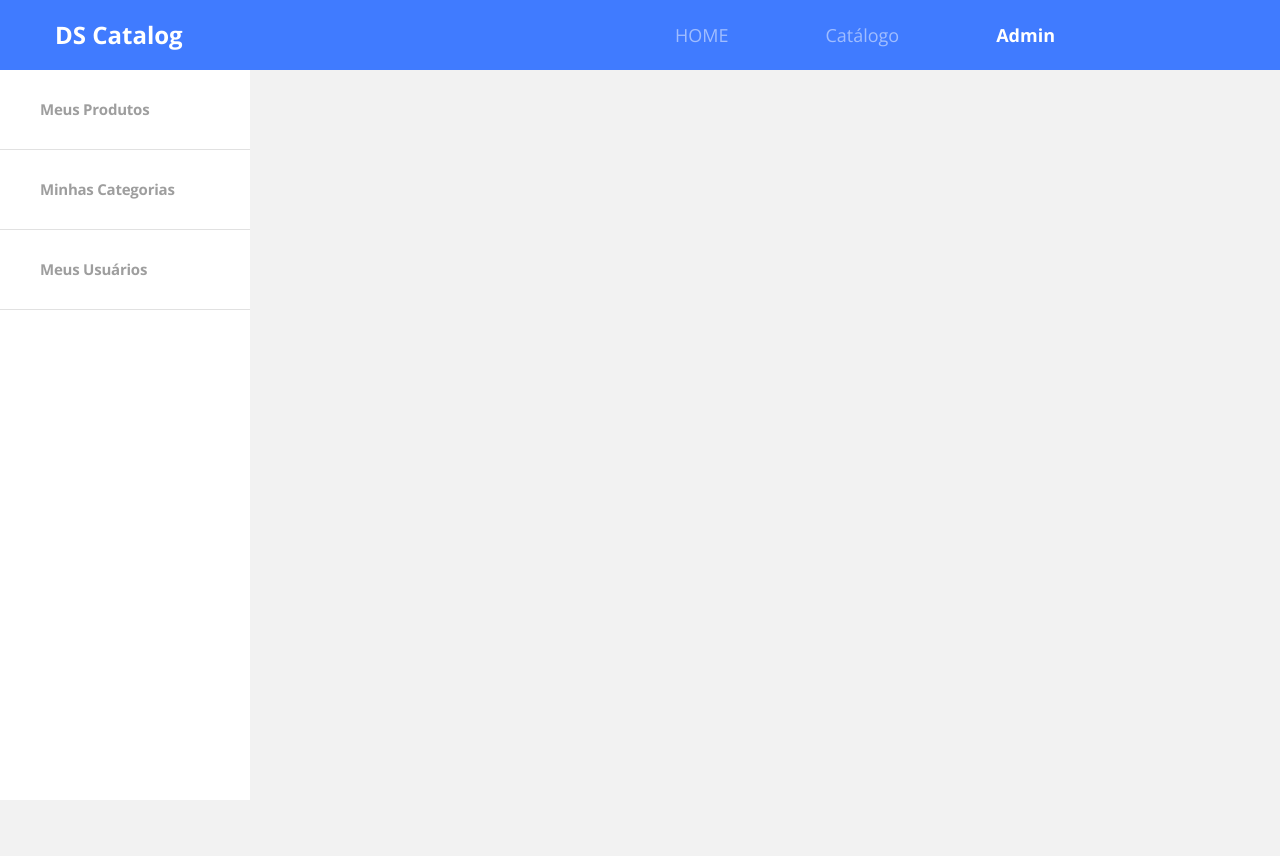
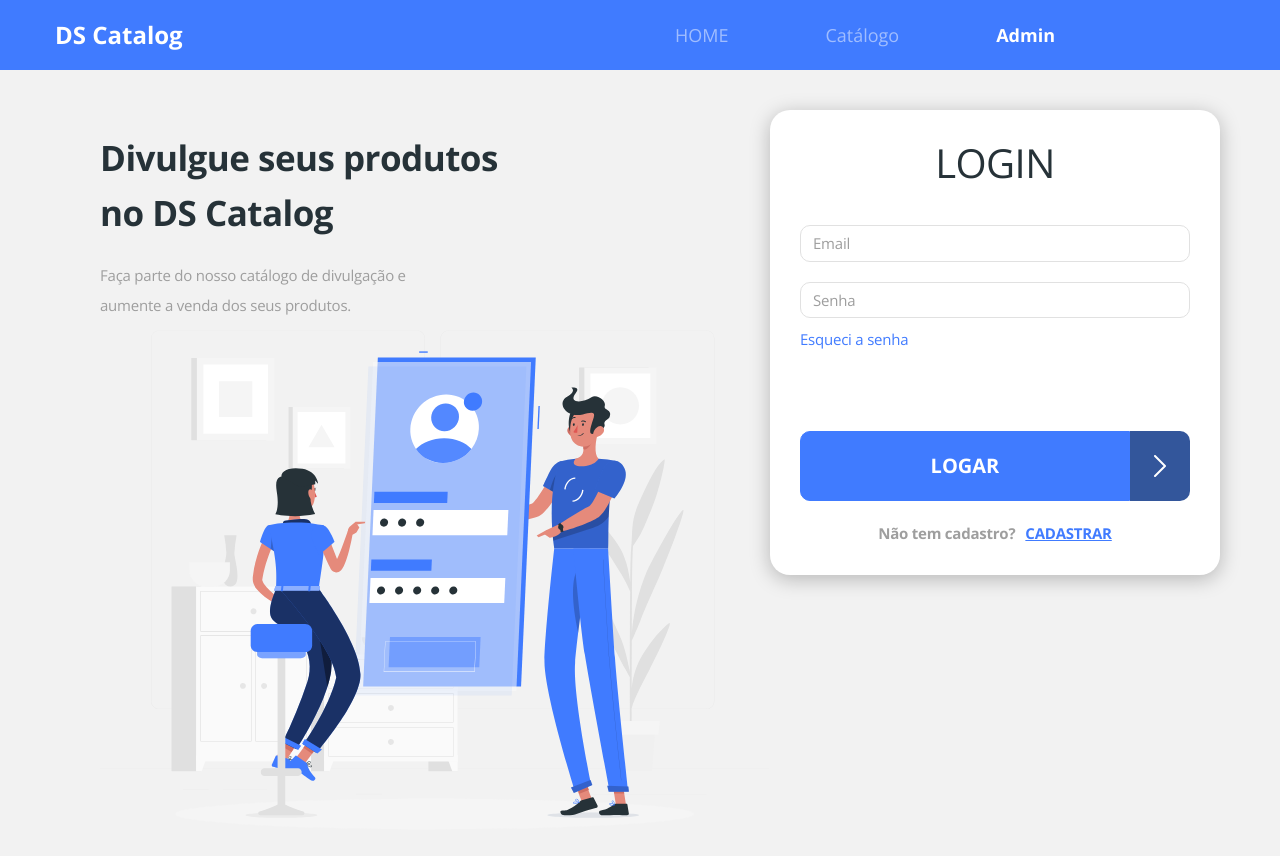
Before and after one commit to romeucr/dscatalog-bootcamp-devsuperior, a React (Create React App) app in the folder front-web/: page /admin/auth/login in a window 1280 px wide. Shown: the top 856 px of the page. Before the commit the page ends 800 px from the top, so only its background shows below. Built offline with nearby package versions, Linux system fonts and the light colour scheme.

Commit message:
Create auth module

```diff
--- a/front-web/package.json
+++ b/front-web/package.json
@@ -18,6 +18,7 @@
     "react": "^16.13.1",
     "react-content-loader": "^5.1.2",
     "react-dom": "^16.13.1",
+    "react-hook-form": "^6.10.1",
     "react-router-dom": "^5.2.0",
     "react-scripts": "3.4.3",
     "typescript": "^3.7.5"
--- a/front-web/src/Routes.tsx
+++ b/front-web/src/Routes.tsx
@@ -5,6 +5,7 @@
 import Catalog from './pages/Catalog';
 import ProductDetails from './pages/Catalog/components/ProductDetails';
 import Home from './pages/Home';
+import Auth from './pages/Auth';
 
 const Routes = () => (
    <BrowserRouter>
@@ -22,6 +23,11 @@
             <ProductDetails />
          </Route>
 
+         <Redirect from="/admin/auth" to="/admin/auth/login" exact/>
+         <Route path="/admin/auth">
+            <Auth />
+         </Route>
+
          <Redirect from="/admin" to="/admin/products" exact/>
          <Route path="/admin">
             <Admin />
--- a/front-web/src/app.scss
+++ b/front-web/src/app.scss
@@ -34,3 +34,23 @@
   background: #FFFFFF;
   box-shadow: 0px 4px 20px rgba(0, 0, 0, 0.25);
 }
+
+.margin-bottom-20px {
+  margin-bottom: 20px;
+}
+
+.input-base {
+  border: 1px solid #E1E1E1;
+  box-sizing: border-box;
+  border-radius: 10px;
+  font-size: 15px;
+  line-height: 15px;
+  letter-spacing: -0.015em;
+  color: #263238;
+
+  &::placeholder {
+    color: #9E9E9E;
+  }
+
+
+}
--- /dev/null
+++ b/front-web/src/pages/Auth/components/Card/index.tsx
@@ -0,0 +1,19 @@
+import React from 'react'
+import './styles.scss'
+
+type Props = {
+   title: String
+   children: React.ReactNode //pode ser uma div, componente, qualquer coisa
+}
+
+const AuthCard = ({ title, children }: Props) => {
+   return (
+      <div className="card-base auth-card">
+         <h1 className="auth-card-title">
+            {title}
+         </h1>
+         {children} {/* componente dinamico, será o formulario */}
+      </div>
+   )
+}
+export default AuthCard;
--- /dev/null
+++ b/front-web/src/pages/Auth/components/Card/styles.scss
@@ -0,0 +1,15 @@
+.auth-card {
+   padding: 30px 30px 30px 30px;
+   border-radius: 20px;
+   width: 450px;
+}
+
+.auth-card-title {
+   text-transform: uppercase;
+   font-size: 40px;
+   line-height: 45px;
+   text-align: center;
+   letter-spacing: -0.015em;
+   color: #263238;
+   font-weight: normal;
+}
--- /dev/null
+++ b/front-web/src/pages/Auth/components/Login/index.tsx
@@ -0,0 +1,55 @@
+import ButtonIcon from 'core/components/ButtonIcon';
+import React from 'react'
+import { Link } from 'react-router-dom';
+import AuthCard from '../Card';
+import { useForm } from 'react-hook-form';
+import './styles.scss'
+
+type FormData = {
+   email: string;
+   password: string;
+}
+
+const Login = () => {
+   const { register, handleSubmit } = useForm<FormData>(); // initialize the hook form
+   const onSubmit = (data:FormData) => {
+      console.log(data);
+   }
+
+   return (
+      <AuthCard title="login">
+         {/* //conteudo daqui será o children do componente */}
+         <form className="login-form" onSubmit={handleSubmit(onSubmit)}>
+            <input
+               type="email"
+               className="form-control input-base margin-bottom-20px"
+               placeholder="Email"
+               name="email"
+               ref={register}
+            />
+            <input
+               type="password"
+               className="form-control input-base"
+               placeholder="Senha"
+               name="password"
+               ref={register}
+            />
+            <Link to="/admin/auth/recover" className="login-link-recover">
+               Esqueci a senha
+            </Link>
+            <div className="login-submit">
+               <ButtonIcon text="LOGAR"/>
+            </div>
+            <div className="text-center">
+               <span className="not-registered">
+                  Não tem cadastro?
+               </span>
+               <Link to="/admin/auth/register" className="login-link-register">
+                  CADASTRAR
+               </Link>
+            </div>
+         </form>
+      </AuthCard>
+   )
+}
+export default Login;
--- /dev/null
+++ b/front-web/src/pages/Auth/components/Login/styles.scss
@@ -0,0 +1,36 @@
+.login-form {
+   margin-top: 40px;
+}
+
+.login-link-recover {
+   font-size: 15px;
+   letter-spacing: -0.015em;
+   color: #407BFF;
+   margin-top: 10px;
+   display: block;
+}
+
+.login-link-register {
+   font-weight: bold;
+   font-size: 15px;
+   line-height: 20px;
+   text-align: center;
+   letter-spacing: -0.015em;
+   text-decoration-line: underline;
+   color: #407BFF;
+   margin-left: 10px;
+}
+
+.login-submit {
+   margin-top: 80px;
+   margin-bottom: 20px;
+}
+
+.not-registered {
+   font-weight: bold;
+   font-size: 15px;
+   line-height: 20px;
+   text-align: center;
+   letter-spacing: -0.015em;
+   color: #9e9e9e;
+}
--- /dev/null
+++ b/front-web/src/pages/Auth/index.tsx
@@ -0,0 +1,33 @@
+import React from 'react'
+import { ReactComponent as AuthImage } from 'core/assets/images/auth.svg'
+import './styles.scss'
+import { Route, Switch } from 'react-router-dom';
+import Login from './components/Login';
+
+const Auth = () => (
+   <div className="auth-container">
+      <div className="auth-info">
+         <h1 className="auth-info-title">
+            Divulgue seus produtos <br />no DS Catalog
+         </h1>
+         <p className="auth-info-subtitle">
+            Faça parte do nosso catálogo de divulgação e <br />aumente a venda dos seus produtos.
+         </p>
+         <AuthImage />
+      </div>
+      <div className="auth-content">
+         <Switch>
+            <Route path="/admin/auth/login">
+               <Login />
+            </Route>
+            <Route path="/admin/auth/register">
+               <h1>register</h1>
+            </Route>
+            <Route path="/admin/auth/recover">
+               <h1>recover</h1>
+            </Route>
+         </Switch>
+      </div>
+   </div>
+)
+export default Auth;
--- /dev/null
+++ b/front-web/src/pages/Auth/styles.scss
@@ -0,0 +1,25 @@
+.auth-container {
+   display: flex;
+   padding: 40px 20px 100px 100px;
+}
+
+.auth-info {
+
+}
+
+.auth-info-title {
+   font-size: 35px;
+   line-height: 55px;
+   letter-spacing: -0.015em;
+   color: #263238;
+   margin-top: 20px;
+}
+
+.auth-info-subtitle {
+   margin-top: 20px;
+   margin-bottom: 10px;
+   font-size: 15px;
+   line-height: 30px;
+   letter-spacing: -0.015em;
+   color: #9e9e9e;
+}
```
Also changed, not shown: front-web/src/core/assets/images/auth.svg (added), 1 other file (tests, documents, lock files or other folders).
